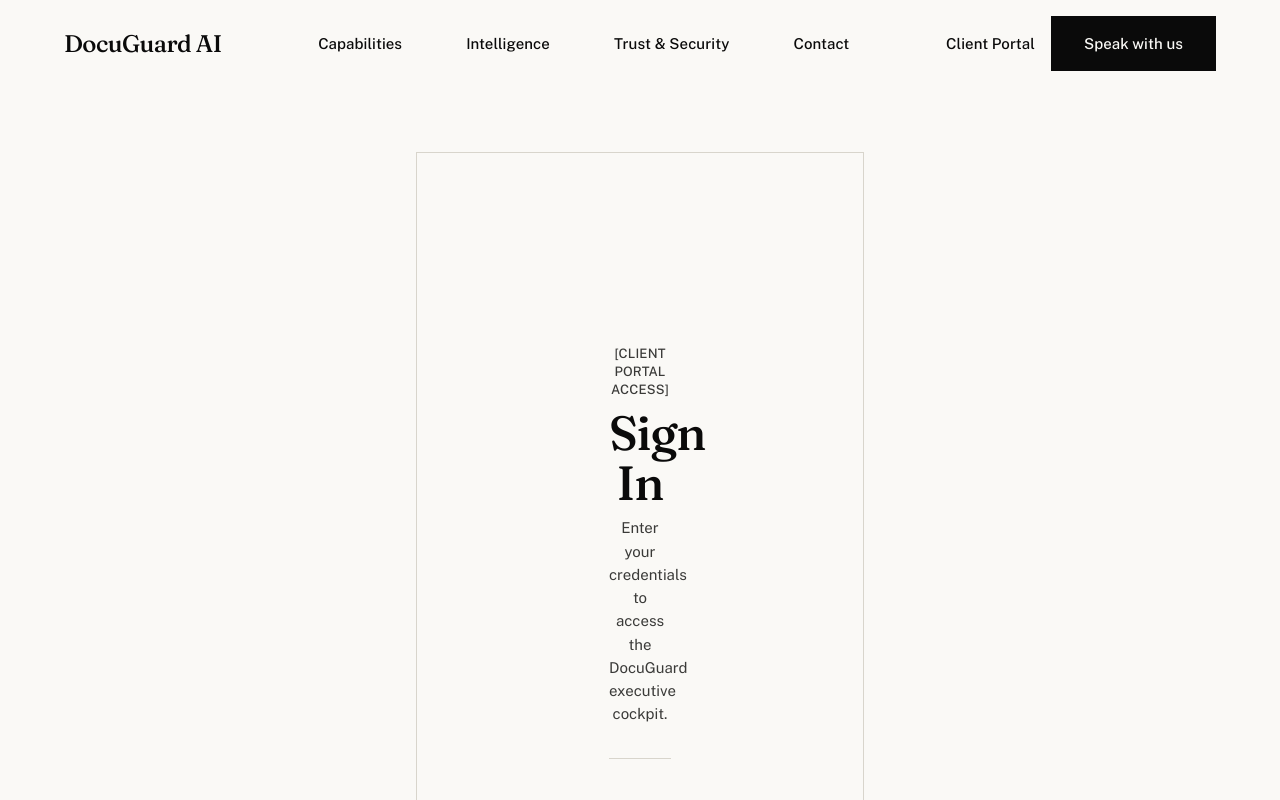
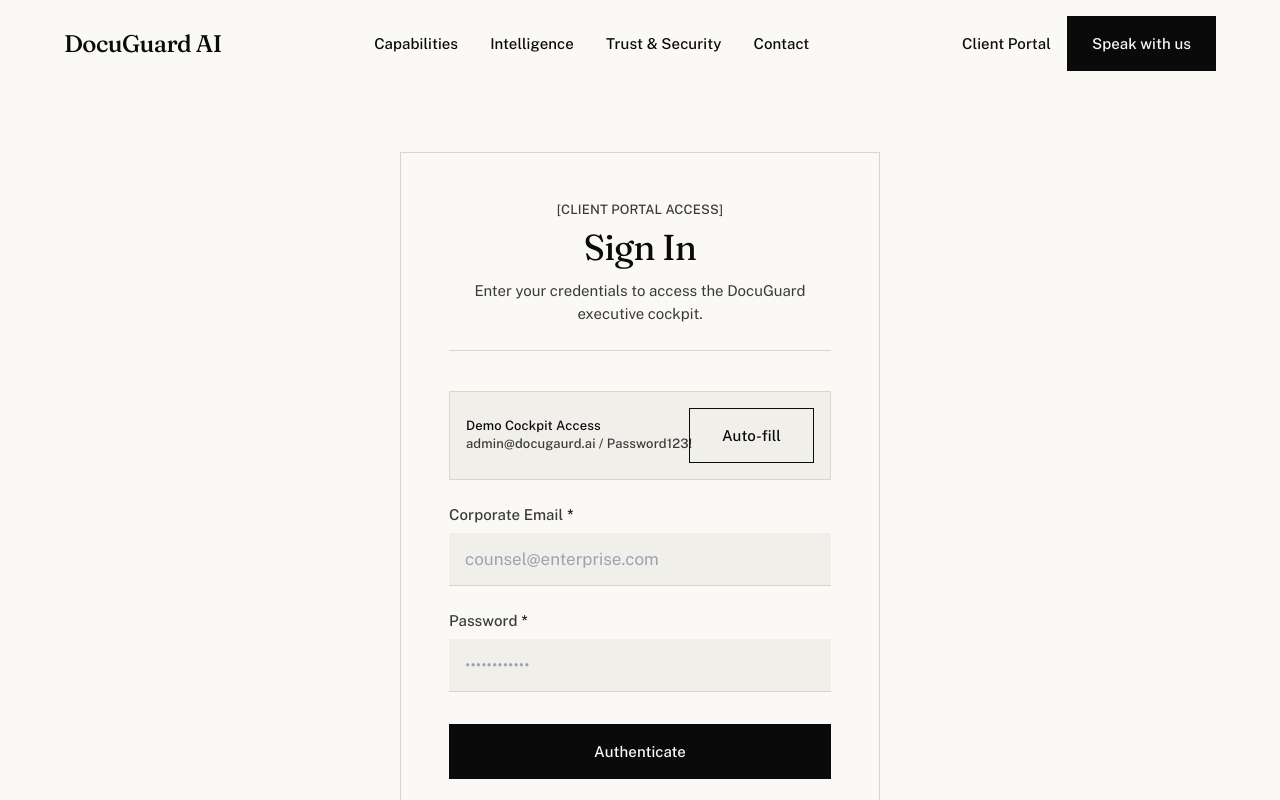
Before and after one commit to NivasBaluju/Docu-Gaurd-AI, a React (Vite) app: page /#/login in a window 1280 px wide. Shown: the top 800 px of the page. Built offline with nearby package versions, Linux system fonts and the light colour scheme; the HTML template or start-up script is replaced by a standard one.

Commit message:
fix(layout): resolve 192px padding collision on auth cards and restore standard tailwind spacing tokens

```diff
--- a/src/pages/Login.jsx
+++ b/src/pages/Login.jsx
@@ -74,24 +74,29 @@
 
   return (
     <div className="w-full min-h-[85vh] bg-paper flex items-center justify-center py-16 px-4">
-      <div className="max-w-md w-full bg-paper p-8 sm:p-12 border border-rule shadow-none mx-auto">
+      <div
+        className="w-full bg-paper p-8 sm:p-12 border border-rule shadow-none mx-auto"
+        style={{ maxWidth: '480px' }}
+      >
         <div className="text-center mb-10 pb-6 border-b border-rule">
-          <span className="font-body text-micro text-ink-soft block mb-2 select-none">
-            [CLIENT PORTAL ACCESS]
+          <span className="font-body text-micro text-ink-soft block mb-2 select-none tracking-widest uppercase">
+            [Client Portal Access]
           </span>
-          <h1 className="display-03 text-ink tracking-tight mb-2">
+          <h1 className="font-display text-4xl text-ink tracking-tight mb-3">
             Sign In
           </h1>
-          <p className="font-body text-body-sm text-ink-soft">
+          <p className="font-body text-body-sm text-ink-soft max-w-sm mx-auto">
             Enter your credentials to access the DocuGuard executive cockpit.
           </p>
         </div>
 
         {/* Demo Fast-Login Helper */}
-        <div className="mb-6 p-3.5 bg-paper-dim border border-rule flex items-center justify-between gap-3 text-left">
-          <div>
+        <div className="mb-6 p-4 bg-paper-dim border border-rule flex flex-col sm:flex-row sm:items-center justify-between gap-3 text-left">
+          <div className="min-w-0 flex-1">
             <span className="font-body text-micro text-ink font-semibold block">Demo Cockpit Access</span>
-            <span className="font-body text-micro text-ink-soft select-all">admin@docugaurd.ai / Password123!</span>
+            <span className="font-body text-micro text-ink-soft select-all block truncate sm:overflow-visible">
+              admin@docugaurd.ai / Password123!
+            </span>
           </div>
           <button
             type="button"
@@ -100,13 +105,13 @@
               setPassword('Password123!');
               setFieldErrors({ email: '', password: '' });
             }}
-            className="btn btn-ghost py-1 px-3 text-micro whitespace-nowrap"
+            className="btn btn-ghost py-1 px-3 text-micro whitespace-nowrap self-start sm:self-auto"
           >
             Auto-fill
           </button>
         </div>
 
-        <form onSubmit={handleSubmit} noValidate>
+        <form onSubmit={handleSubmit} noValidate className="w-full">
           <FormField
             id="email"
             label="Corporate Email"
@@ -131,14 +136,14 @@
             placeholder="••••••••••••"
           />
 
-          <div className="mt-6 mb-6">
+          <div className="mt-8 mb-6">
             <MetalFx preset="chromatic" strength={0.90} className="w-full">
               <Button
                 type="submit"
                 variant="primary"
                 loading={submitting}
                 disabled={submitting}
-                className="w-full"
+                className="w-full py-4 text-center font-medium"
               >
                 Authenticate
               </Button>
--- a/src/pages/Mfa.jsx
+++ b/src/pages/Mfa.jsx
@@ -112,15 +112,18 @@
 
   return (
     <div className="w-full min-h-[85vh] bg-paper flex items-center justify-center py-20 px-6">
-      <div className="max-w-md w-full bg-paper-dim border border-rule p-8 sm:p-12">
+      <div
+        className="w-full bg-paper-dim border border-rule p-8 sm:p-12 mx-auto"
+        style={{ maxWidth: '480px' }}
+      >
         <div className="text-center mb-10 pb-6 border-b border-rule">
-          <span className="font-body text-micro text-neutral-500 block mb-2 select-none">
-            [ZERO-TRUST VERIFICATION]
+          <span className="font-body text-micro text-neutral-500 block mb-2 select-none tracking-widest uppercase">
+            [Zero-Trust Verification]
           </span>
-          <h1 className="display-03 text-ink tracking-tight mb-2">
+          <h1 className="font-display text-4xl text-ink tracking-tight mb-3">
             Security Pass
           </h1>
-          <p className="font-body text-body-sm text-ink-soft">
+          <p className="font-body text-body-sm text-ink-soft max-w-sm mx-auto">
             Enter the 6-digit one-time code dispatched to your email address.
           </p>
           {devCode && (
@@ -132,7 +135,7 @@
           )}
         </div>
 
-        <form onSubmit={handleSubmit} noValidate>
+        <form onSubmit={handleSubmit} noValidate className="w-full">
           <div className="mb-8">
             <label htmlFor="otpCode" className="block font-body text-label text-ink-soft mb-2 text-center">
               One-Time Passcode
@@ -157,14 +160,14 @@
             )}
           </div>
 
-          <div className="mt-6 mb-6">
+          <div className="mt-8 mb-6">
             <MetalFx preset="chromatic" strength={0.90} className="w-full">
               <Button
                 type="submit"
                 variant="primary"
                 loading={submitting}
                 disabled={otpCode.length < 6 || submitting}
-                className="w-full"
+                className="w-full py-4 text-center font-medium"
               >
                 Verify &amp; Enter Cockpit
               </Button>
--- a/src/pages/Register.jsx
+++ b/src/pages/Register.jsx
@@ -74,20 +74,23 @@
 
   return (
     <div className="w-full min-h-[85vh] bg-paper flex items-center justify-center py-16 px-4">
-      <div className="max-w-md w-full bg-paper p-8 sm:p-12 border border-rule shadow-none mx-auto">
+      <div
+        className="w-full bg-paper p-8 sm:p-12 border border-rule shadow-none mx-auto"
+        style={{ maxWidth: '480px' }}
+      >
         <div className="text-center mb-10 pb-6 border-b border-rule">
-          <span className="font-body text-micro text-ink-soft block mb-2 select-none">
-            [ENTERPRISE REGISTRATION]
+          <span className="font-body text-micro text-ink-soft block mb-2 select-none tracking-widest uppercase">
+            [Enterprise Registration]
           </span>
-          <h1 className="display-03 text-ink tracking-tight mb-2">
+          <h1 className="font-display text-4xl text-ink tracking-tight mb-3">
             Create Account
           </h1>
-          <p className="font-body text-body-sm text-ink-soft">
+          <p className="font-body text-body-sm text-ink-soft max-w-sm mx-auto">
             Register your enterprise account to access legal copilot capabilities.
           </p>
         </div>
 
-        <form onSubmit={handleSubmit} noValidate>
+        <form onSubmit={handleSubmit} noValidate className="w-full">
           <FormField
             id="name"
             label="Full Name & Title"
@@ -122,14 +125,14 @@
             placeholder="••••••••••••"
           />
 
-          <div className="mt-6 mb-6">
+          <div className="mt-8 mb-6">
             <MetalFx preset="chromatic" strength={0.90} className="w-full">
               <Button
                 type="submit"
                 variant="primary"
                 loading={submitting}
                 disabled={submitting}
-                className="w-full"
+                className="w-full py-4 text-center font-medium"
               >
                 Register Account
               </Button>
--- a/src/styles/styles.css
+++ b/src/styles/styles.css
@@ -141,13 +141,16 @@
 
 #root {
   min-height: 100vh;
+  width: 100%;
   display: flex;
   flex-direction: column;
 }
 
 main#app {
-  flex: 1;
+  flex: 1 0 auto;
   width: 100%;
+  display: flex;
+  flex-direction: column;
 }
 
 /* Reduced Motion Compliance — Part 12.3 */
--- a/tailwind.config.js
+++ b/tailwind.config.js
@@ -17,20 +17,20 @@
         'signal-soft': '#F4E9E7',
       },
       spacing: {
-        0: '0px',
-        1: '4px',
-        2: '8px',
-        3: '12px',
-        4: '16px',
-        5: '24px',
-        6: '32px',
-        7: '48px',
-        8: '64px',
-        9: '96px',
-        10: '128px',
-        11: '160px',
-        12: '192px',
-        13: '240px',
+        'space-0': '0px',
+        'space-1': '4px',
+        'space-2': '8px',
+        'space-3': '12px',
+        'space-4': '16px',
+        'space-5': '24px',
+        'space-6': '32px',
+        'space-7': '48px',
+        'space-8': '64px',
+        'space-9': '96px',
+        'space-10': '128px',
+        'space-11': '160px',
+        'space-12': '192px',
+        'space-13': '240px',
       },
       fontFamily: {
         display: ['var(--font-display)', 'Fraunces', 'Georgia', 'serif'],
```
Also changed, not shown: 73 other files (tests, documents, lock files or other folders).
